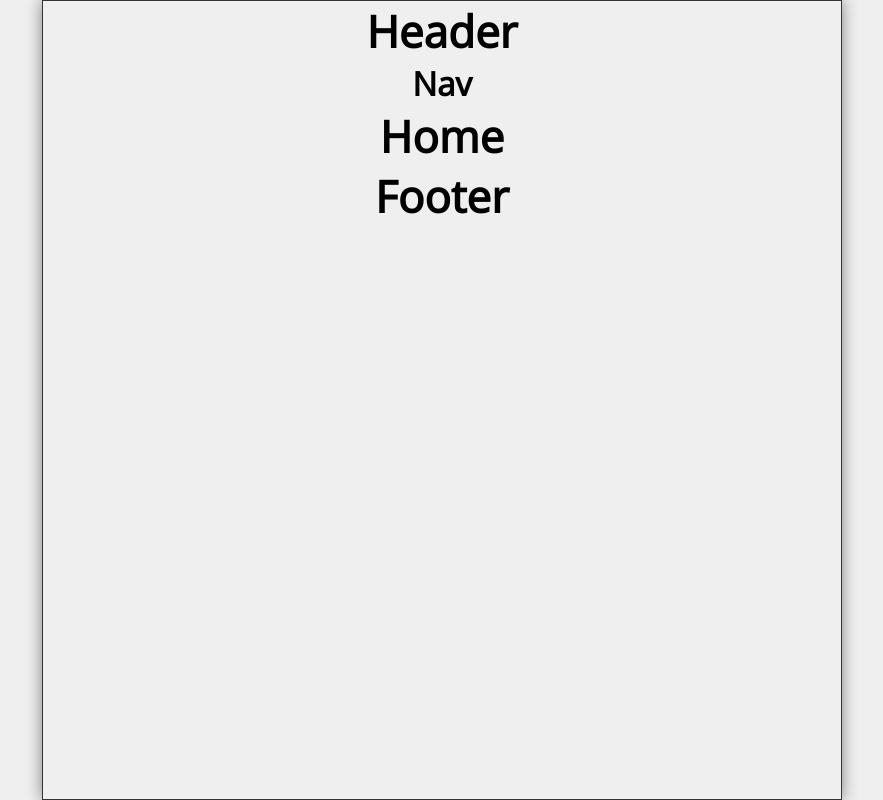
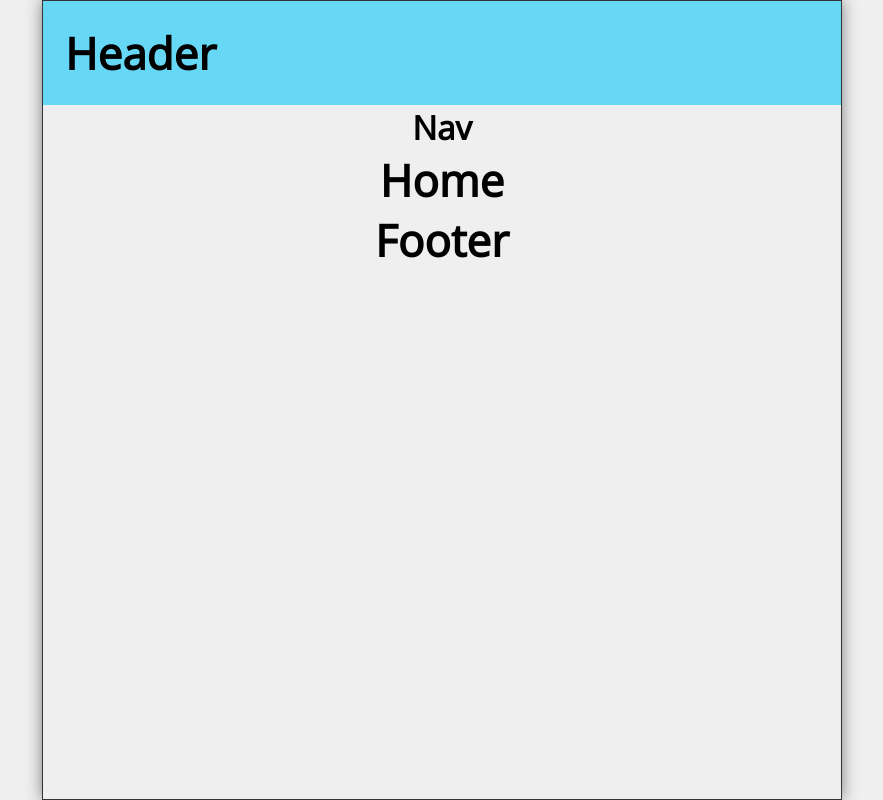
Before and after one commit to arefin-aareef/pyrates-app, a React (Create React App) app: page / in a window 1280 px wide. Shown: the whole page, without its empty margins (198-1081 px from the left). Built offline with nearby package versions, Linux system fonts and the light colour scheme.

Commit message:
header receiving title props

```diff
--- a/src/Header.js
+++ b/src/Header.js
@@ -1,8 +1,8 @@
 import React from 'react'
 
-const Header = () => {
+const Header = ({ title }) => {
   return (
-    <header>
+    <header className='Header'>
         <h1>Header</h1>
     </header>
   )
```
